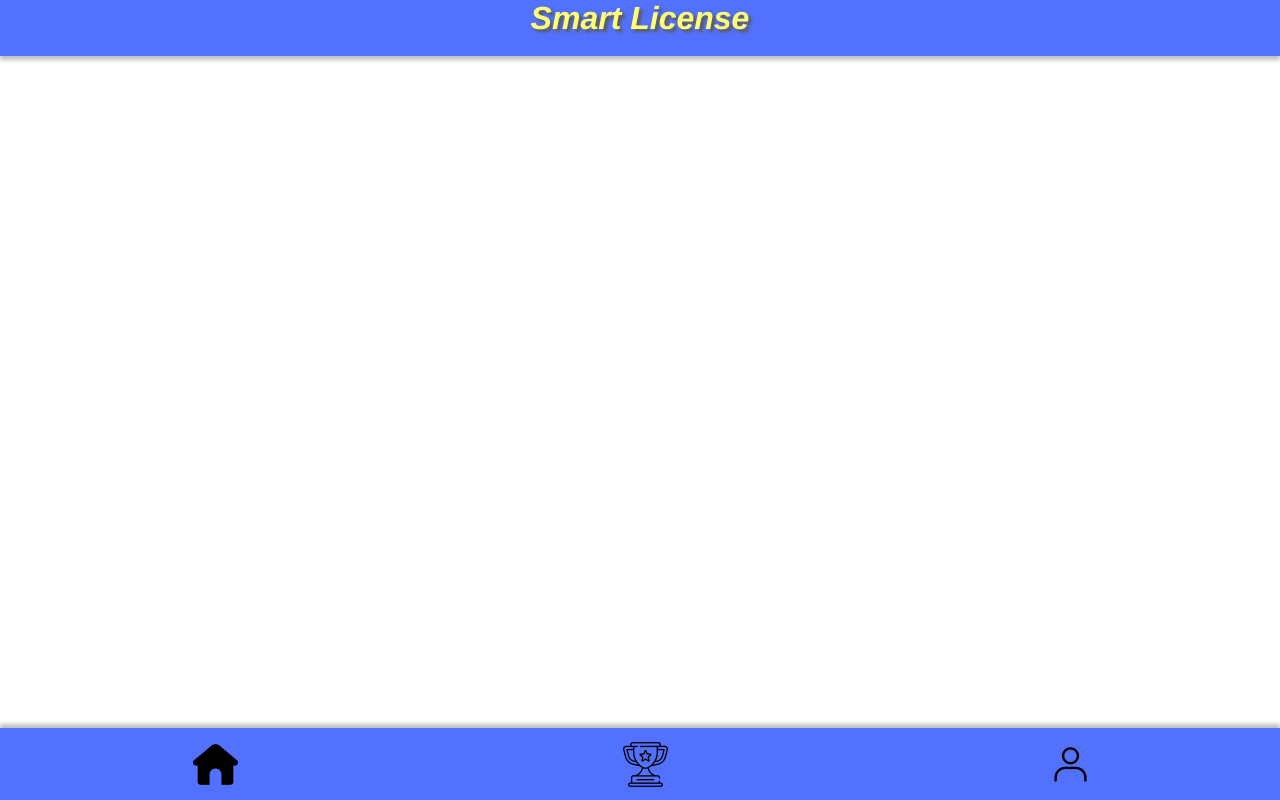
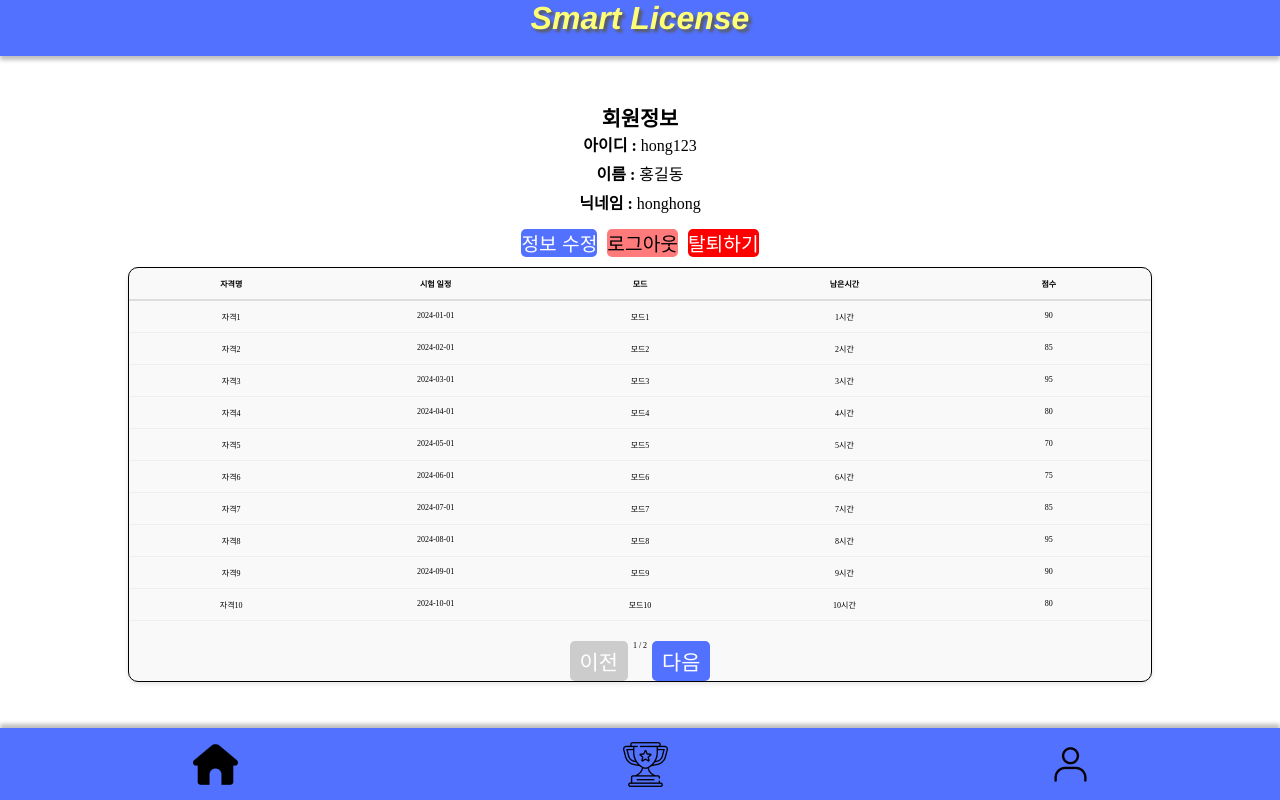
Before and after one commit to popcorn0125/SmartLicense, a Vue app: page /MyPage in a window 1280 px wide. Built offline with nearby package versions, Linux system fonts and the light colour scheme.

Commit message:
240703 권지용 마이페이지 생성, 정보수정컴포넌트 틀만

```diff
--- a/src/ContentPage/MyPage.vue
+++ b/src/ContentPage/MyPage.vue
@@ -1,6 +1,45 @@
 <template>
     <TopBar />
-        <div>dd</div>
+    <div class="myPage_container">
+        <p class="user_info">회원정보</p>
+        <div class="user_wrap">
+            <div>
+                <span class="label">아이디 : </span><span>{{ UserId }}</span>
+            </div>
+            <div>
+                <span class="label">이름 : </span><span>{{ UserName }}</span>
+            </div>
+            <div>
+                <span class="label">닉네임 : </span><span>{{ UserNicName }}</span>
+            </div>
+        </div>
+        <div class="button_wrap">
+            <button class="JYblue_btn" @click="goToChangeInfo">정보 수정</button>
+            <button class="pink_btn">로그아웃</button>
+            <button class="red_btn">탈퇴하기</button>
+        </div>
+        <div class="table-container">
+            <div class="table-header">
+                <span class="table-cell">자격명</span>
+                <span class="table-cell">시험 일정</span>
+                <span class="table-cell">모드</span>
+                <span class="table-cell">남은시간</span>
+                <span class="table-cell">점수</span>
+            </div>
+            <div v-for="(item, index) in paginatedItems" :key="index" class="table-row">
+                <span class="table-cell">{{ item.qualification }}</span>
+                <span class="table-cell">{{ item.examDate }}</span>
+                <span class="table-cell">{{ item.mode }}</span>
+                <span class="table-cell">{{ item.remainingTime }}</span>
+                <span class="table-cell">{{ item.score }}</span>
+            </div>
+            <div class="pagination">
+                <button @click="prevPage" :disabled="currentPage === 1">이전</button>
+                <span>{{ currentPage }} / {{ totalPages }}</span>
+                <button @click="nextPage" :disabled="currentPage === totalPages">다음</button>
+            </div>
+        </div>
+    </div>
     <BottomBar />
 </template>
 
@@ -14,11 +53,58 @@ export default {
     },
     data() {
         return {
-
+            UserId: "hong123",
+            UserName: "홍길동",
+            UserNicName: "honghong",
+            currentPage: 1,
+            itemsPerPage: 10,
+            items: [
+                { qualification: '자격1', examDate: '2024-01-01', mode: '모드1', remainingTime: '1시간', score: 90 },
+                { qualification: '자격2', examDate: '2024-02-01', mode: '모드2', remainingTime: '2시간', score: 85 },
+                { qualification: '자격3', examDate: '2024-03-01', mode: '모드3', remainingTime: '3시간', score: 95 },
+                { qualification: '자격4', examDate: '2024-04-01', mode: '모드4', remainingTime: '4시간', score: 80 },
+                { qualification: '자격5', examDate: '2024-05-01', mode: '모드5', remainingTime: '5시간', score: 70 },
+                { qualification: '자격6', examDate: '2024-06-01', mode: '모드6', remainingTime: '6시간', score: 75 },
+                { qualification: '자격7', examDate: '2024-07-01', mode: '모드7', remainingTime: '7시간', score: 85 },
+                { qualification: '자격8', examDate: '2024-08-01', mode: '모드8', remainingTime: '8시간', score: 95 },
+                { qualification: '자격9', examDate: '2024-09-01', mode: '모드9', remainingTime: '9시간', score: 90 },
+                { qualification: '자격10', examDate: '2024-10-01', mode: '모드10', remainingTime: '10시간', score: 80 },
+                { qualification: '자격11', examDate: '2024-01-01', mode: '모드1', remainingTime: '1시간', score: 90 },
+                { qualification: '자격12', examDate: '2024-02-01', mode: '모드2', remainingTime: '2시간', score: 85 },
+                { qualification: '자격13', examDate: '2024-03-01', mode: '모드3', remainingTime: '3시간', score: 95 },
+                { qualification: '자격14', examDate: '2024-04-01', mode: '모드4', remainingTime: '4시간', score: 80 },
+                { qualification: '자격15', examDate: '2024-05-01', mode: '모드5', remainingTime: '5시간', score: 70 },
+                { qualification: '자격16', examDate: '2024-06-01', mode: '모드6', remainingTime: '6시간', score: 75 },
+                { qualification: '자격17', examDate: '2024-07-01', mode: '모드7', remainingTime: '7시간', score: 85 },
+                { qualification: '자격18', examDate: '2024-08-01', mode: '모드8', remainingTime: '8시간', score: 95 },
+                { qualification: '자격19', examDate: '2024-09-01', mode: '모드9', remainingTime: '9시간', score: 90 },
+                { qualification: '자격20', examDate: '2024-10-01', mode: '모드10', remainingTime: '10시간', score: 80 },
+                // 필요한 만큼 더 추가
+            ]
         };
     },
     methods: {
+        prevPage() {
+            if (this.currentPage > 1) {
+                this.currentPage--;
+            }
+        },
+        nextPage() {
+            if (this.currentPage < this.totalPages) {
+                this.currentPage++;
+            }
+        },
+    },
 
+    computed: {
+        paginatedItems() {
+            const start = (this.currentPage - 1) * this.itemsPerPage;
+            const end = start + this.itemsPerPage;
+            return this.items.slice(start, end);
+        },
+        totalPages() {
+            return Math.ceil(this.items.length / this.itemsPerPage);
+        },
     },
 }
 </script>
@@ -26,4 +112,113 @@ export default {
 <style scoped>
 @import "@/css/common.css";
 
+.myPage_container {
+    top: 7%;
+    position: fixed;
+    overflow-y: auto;
+    /* 컨텐츠가 넘칠 경우 스크롤 */
+    height: calc(100% - 16%);
+    /* 전체 높이에서 상단바와 하단바 높이 제외 */
+    display: flex;
+    flex-direction: column;
+    justify-content: center;
+    /* 세로 중앙 정렬 (필요에 따라 조정) */
+    width: 100%;
+    text-align: center;
+    align-items: center;
+    justify-content: center;
+    justify-items: center;
+}
+
+.user_info {
+    font-size: 1.3em;
+    font-weight: 900;
+}
+
+.user_wrap{
+    margin-bottom: 10px;
+}
+.user_wrap div{
+    margin-bottom: 5px;
+}
+.label{
+    font-weight: bold;
+}
+.button_wrap{
+    display: flex;
+    margin-bottom: 10px;
+    justify-content: center;
+    width:100%;
+}
+
+.table-container {
+    width: 80%;
+    background-color: #f9f9f9;
+    border-radius: 10px;
+    box-shadow: 0 2px 5px rgba(0, 0, 0, 0.1);
+    font-size: 0.5em;
+    border: solid 1px black;
+}
+
+.table-header,
+.table-row {
+    display: flex;
+    justify-content: space-between;
+    padding: 10px 0;
+}
+
+.table-cell {
+    flex: 1;
+    text-align: center;
+}
+
+.table-header {
+    font-weight: bold;
+    border-bottom: 2px solid #ddd;
+}
+
+.table-row {
+    border-bottom: 1px solid #eee;
+}
+
+.pagination {
+    display: flex;
+    justify-content: center;
+    margin-top: 20px;
+}
+
+.pagination button {
+    padding: 5px 10px;
+    margin: 0 5px;
+    border: none;
+    background-color: #5271FF;
+    color: white;
+    border-radius: 5px;
+    cursor: pointer;
+}
+
+.pagination button:disabled {
+    background-color: #ccc;
+    cursor: not-allowed;
+}
+
+.JYblue_btn{
+    background-color: #5271FF;
+    border-radius: 5px;
+    color: #fff;
+    font-size: 1.2em;
+}
+.pink_btn{
+    background-color: #ff7b7b;
+    border-radius: 5px;
+    color: #000;
+    font-size: 1.2em;
+    margin: 0px 10px;
+}
+.red_btn{
+    background-color: #f00;
+    border-radius: 5px;
+    color: #fff;
+    font-size: 1.2em;
+}
 </style>
```
Also changed, not shown: src/components/ChangeInfo.vue (added, +19 -0 lines).
